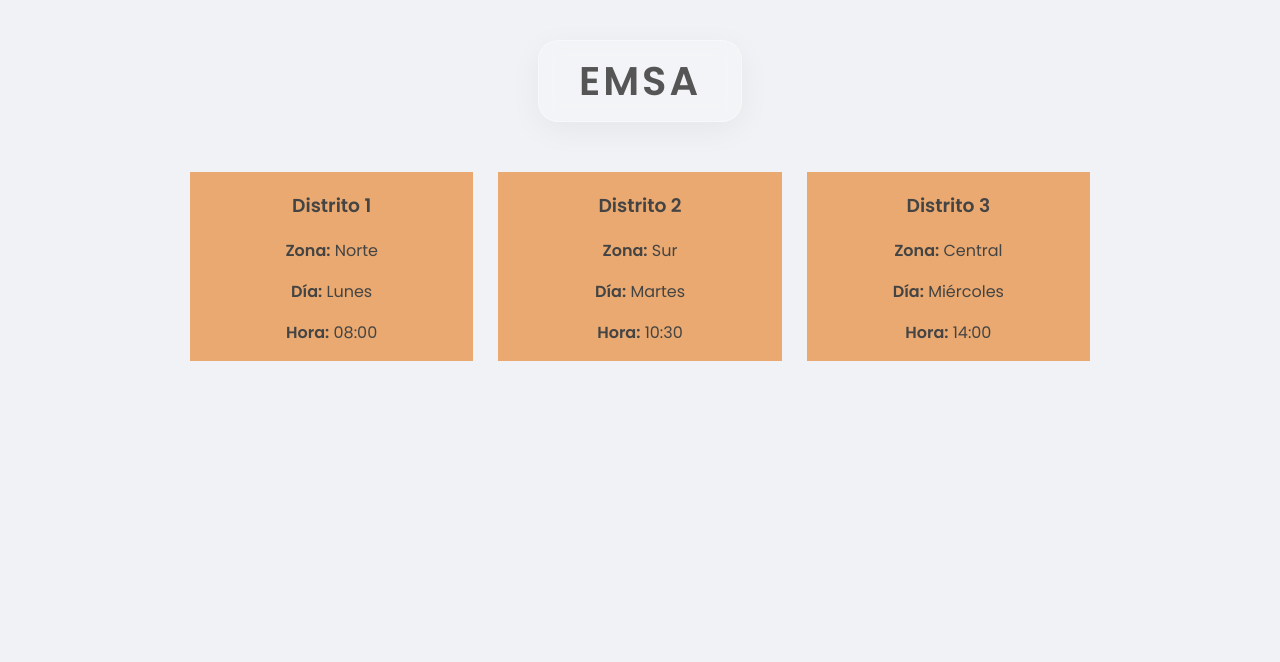
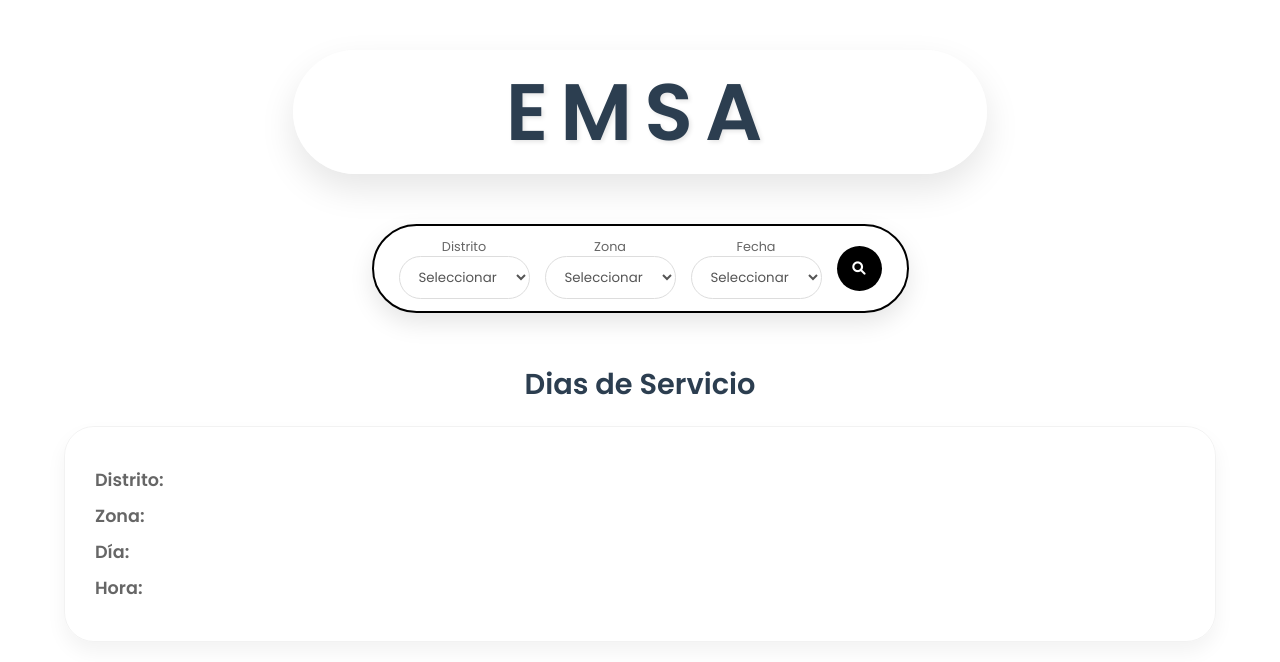
Before and after one commit to Macacofig/Ing-Software-ProjectBolivia, a website built with Parcel: page src/templates/user_home.html in a window 1280 px wide. Shown: the top 662 px of the page. Built offline with nearby package versions, Linux system fonts and the light colour scheme.

Commit message:
fead: I fixed the interface the users

```diff
--- a/src/styles/user_home.css
+++ b/src/styles/user_home.css
@@ -1,87 +1,165 @@
+:root {
+    --naranja-pastel: #FFD8B1;
+    --accent-color: #000000;
+}
+
 body {
     font-family: 'Poppins', sans-serif;
-    background-color: #f0f2f5;
+    background: white;
     margin: 0;
-    padding: 0;
-    display: flex;
-    justify-content: center;
+    min-height: 100vh;
     color: #444;
 }
 
-.main-background {
-    width: 100%;
-    min-height: 500vh;
-    padding: 40px 20px;
+/* ===== HEADER ===== */
+.main-header {
+    display: flex;
+    align-items: center;
+    justify-content: center;
+    gap: 40px;
+    margin: 50px 0;
 }
 
-.container {
-    max-width: 900px;
-    margin: 0 auto;
+.header-icon {
+    width: 100px;
+    height: 100px;
+    object-fit: cover;
+    border-radius: 50%;
+    border: 4px solid white;
+    box-shadow: 0 8px 20px rgba(0,0,0,0.1);
+}
+
+/* Ahora el h1 es directo, ya no hay .header */
+.titulo {
+    background: rgba(255, 255, 255, 0.3);
+    backdrop-filter: blur(15px);
+    border: 1px solid rgba(255, 255, 255, 0.5);
+    border-radius: 70px;
+    padding: 1px 212px;
+    font-size: 5rem;
+    font-weight: 600;
+    letter-spacing: 12px;
+    color: #2c3e50;
+    box-shadow: 0 15px 35px rgba(0, 0, 0, 0.1);
+    text-shadow: 2px 2px 4px rgba(0, 0, 0, 0.1);
+    margin: 0;
+}
+
+/* ===== MAIN ===== */
+.main-content {
+    width: 90%;
+    margin: auto;
     text-align: center;
 }
 
-.header {
-    background: rgba(255, 255, 255, 0.2);
-    backdrop-filter: blur(10px);
-    -webkit-backdrop-filter: blur(10px);
-    border: 1px solid rgba(255, 255, 255, 0.3);
-    border-radius: 20px;
-    padding: 10px 40px;
-    display: inline-block;
+/* ===== FILTROS ===== */
+.filters {
     margin-bottom: 50px;
-    box-shadow: 0 8px 32px rgba(0, 0, 0, 0.05);
 }
 
-.titulo {
-    margin: 0;
-    font-size: 2.5rem;
-    font-weight: 600;
-    letter-spacing: 3px;
-    color: #555;
-    text-transform: uppercase;
+.filter-bar {
+    background: white;
+    display: inline-flex;
+    align-items: center;
+    padding: 12px 25px;
+    border-radius: 50px;
+    box-shadow: 0 10px 25px rgba(0,0,0,0.1);
+    gap: 15px;
+    border: 2px solid var(--accent-color);
 }
 
+/* Labels ahora envuelven inputs */
+.filter-bar label {
+    display: flex;
+    flex-direction: column;
+    font-size: 0.8rem;
+    color: #666;
+}
 
+.filter-bar select,
+.filter-bar input {
+    border: 1px solid #ddd;
+    outline: none;
+    padding: 10px 15px;
+    background: #fff;
+    border-radius: 25px;
+    font-family: inherit;
+    color: #555;
+    transition: all 0.3s;
+}
+
+.filter-bar select:focus,
+.filter-bar input:focus {
+    border-color: var(--accent-color);
+    box-shadow: 0 0 8px rgba(74, 144, 226, 0.3);
+}
+
+.search-btn {
+    background: var(--accent-color);
+    color: white;
+    border: none;
+    width: 45px;
+    height: 45px;
+    border-radius: 50%;
+    cursor: pointer;
+    transition: transform 0.3s;
+}
+
+.search-btn:hover {
+    transform: scale(1.1);
+    background: #357abd;
+}
+
+/* ===== RESULTADOS ===== */
+.results {
+    margin-bottom: 40px;
+}
+
+.subtitulo {
+    font-size: 1.8rem;
+    margin-bottom: 20px;
+    color: #2c3e50;
+}
+
+/* ===== CARDS ===== */
 .grid-cards {
     display: grid;
-    grid-template-columns: repeat(auto-fit, minmax(250px, 1fr));
-    gap: 25px;
+    grid-template-columns: repeat(auto-fit, minmax(300px, 1fr));
+    gap: 30px;
 }
 
-
 .card {
-    padding: 25px;
-    border-radius: 20px;
-    box-shadow: 0 10px 20px rgba(0,0,0,0.04);
+    padding: 30px;
+    border-radius: 30px;
     text-align: left;
-    transition: transform 0.3s ease;
+    transition: all 0.4s cubic-bezier(0.175, 0.885, 0.32, 1.275);
     border: 1px solid rgba(0,0,0,0.05);
+    box-shadow: 0 10px 20px rgba(0,0,0,0.05);
 }
 
 .card:hover {
-    transform: translateY(-5px);
+    transform: translateY(-12px);
+    box-shadow: 0 15px 30px rgba(0,0,0,0.12);
 }
 
+/* Colores dinámicos */
+.bg-orange { background-color: var(--naranja-pastel); }
+
 .card h3 {
-    margin-top: 0;
-    font-size: 1.2rem;
-    color: #333;
+    margin: 0 0 15px 0;
+    font-size: 1.6rem;
+    color: rgba(0,0,0,0.7);
+    border-bottom: 2px solid rgba(0,0,0,0.1);
+    padding-bottom: 5px;
 }
 
 .card p {
-    margin: 8px 0;
-    font-size: 0.95rem;
+    margin: 10px 0;
+    font-size: 1.1rem;
+    color: rgba(0,0,0,0.8);
 }
 
-.card1 {
-    background: rgba(232, 156, 89, 0.848);
+.card strong {
+    color: rgba(0,0,0,0.6);
+    font-weight: 600;
 }
-
-.card2 {
-    background: rgba(232, 156, 89, 0.848);
-
-}
-
-.card3 {
-    background: rgba(232, 156, 89, 0.848);
-}
--- a/src/templates/user_home.html
+++ b/src/templates/user_home.html
@@ -3,40 +3,88 @@
 <head>
     <meta charset="UTF-8">
     <meta name="viewport" content="width=device-width, initial-scale=1.0">
-    <title>EMSA Modern Interface</title>
+    <title>EMSA</title>
+
     <link rel="stylesheet" href="../styles/user_home.css">
+
+    <!-- Fuente -->
     <link href="https://fonts.googleapis.com/css2?family=Poppins:wght@300;400;600&display=swap" rel="stylesheet">
+
+    <!-- Iconos -->
+    <link rel="stylesheet" href="https://cdnjs.cloudflare.com/ajax/libs/font-awesome/6.0.0/css/all.min.css">
 </head>
+
 <body>
-   <div class="main-background">
-       <div class="container">
-            <div class="header">
-                <h1 class="titulo">EMSA</h1>
+
+    <!-- HEADER -->
+    <header class="main-header">
+        <h1 class="titulo">EMSA</h1>
+    </header>
+
+    <!-- CONTENIDO PRINCIPAL -->
+    <main class="main-content">
+
+        <!-- FILTROS -->
+        <section class="filters">
+            <form class="filter-bar">
+
+                <label>
+                    <span>Distrito</span>
+                    <select id="filter-distrito">
+                        <option value="">Seleccionar</option>
+                        <option value="1">Distrito 1</option>
+                        <option value="2">Distrito 2</option>
+                    </select>
+                </label>
+
+                <label>
+                    <span>Zona</span>
+                    <select id="filter-zona">
+                        <option value="">Seleccionar</option>
+                        <option value="norte">Norte</option>
+                        <option value="sur">Sur</option>
+                    </select>
+                </label>
+
+                <label>
+                    <span>Fecha</span>
+                    <select id="filter-dia">
+                        <option value="">Seleccionar</option>
+                        <option value="lunes">Lunes</option>
+                        <option value="martes">Martes</option>
+                        <option value="miercoles">Miércoles</option>
+                        <option value="jueves">Jueves</option>
+                        <option value="viernes">Viernes</option>
+                        <option value="sabado">Sábado</option>
+                        <option value="domingo">Domingo</option>
+                    </select>
+                </label>
+
+                <button type="button" class="search-btn">
+                    <i class="fas fa-search"></i>
+                </button>
+
+            </form>
+        </section>
+
+        <!-- RESULTADOS -->
+        <section class="results">
+            <h2 class="subtitulo">Dias de Servicio</h2>
+
+            <div id="grid-cards" class="grid-cards">
+                <!-- Cards vacías por ahora -->
+                <article class="card">
+                    <p><strong>Distrito:</strong></p>
+                    <p><strong>Zona:</strong></p>
+                    <p><strong>Día:</strong></p>
+                    <p><strong>Hora:</strong></p>
+                </article>
             </div>
+        </section>
 
-            <div class="grid-cards">
-                <div class="card1">
-                    <h3>Distrito 1</h3>
-                    <p><strong>Zona:</strong> Norte</p>
-                    <p><strong>Día:</strong> Lunes</p>
-                    <p><strong>Hora:</strong> 08:00</p>
-                </div>
+    </main>
 
-                <div class="card2">
-                    <h3>Distrito 2</h3>
-                    <p><strong>Zona:</strong> Sur</p>
-                    <p><strong>Día:</strong> Martes</p>
-                    <p><strong>Hora:</strong> 10:30</p>
-                </div>
+    <script src="../functions/EMSA/user.js"></script>
 
-                <div class="card3">
-                    <h3>Distrito 3</h3>
-                    <p><strong>Zona:</strong> Central</p>
-                    <p><strong>Día:</strong> Miércoles</p>
-                    <p><strong>Hora:</strong> 14:00</p>
-                </div>
-            </div>
-       </div>
-   </div>
 </body>
 </html>
```
Also changed, not shown: script/commit-history.json (+21 -2 lines), script/tdd_log.json (+7 -1 lines), src/assets/basura.jpeg (added), src/assets/carro_basura.jpeg (added).
